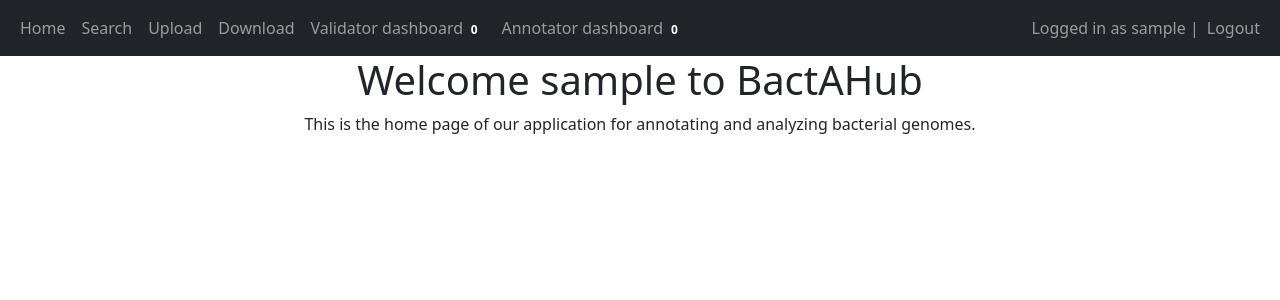
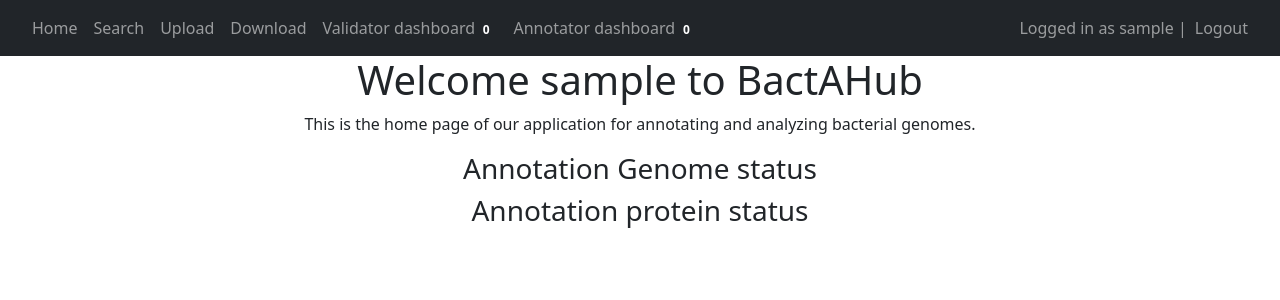
Before and after one commit to LE0NARD096/web_genomic_service, a Django app: page / in a window 1280 px wide. Shown: the top 300 px of the page. Run offline with Django 5.2, Linux system fonts and the light colour scheme; the visitor is signed in with stand-in values (Sample User, id 1); data comes from the database, SQL or seed files in the repository; data that the repository does not hold is empty.

Commit message:
Added sequence status and validation

```diff
--- a/website/templates/home.html
+++ b/website/templates/home.html
@@ -1,16 +1,92 @@
 {% extends "base.html" %}
 {% block title %}Home page{% endblock %}
 {% block content %}
+{% load custom_filters %}
+<link href="https://cdn.jsdelivr.net/npm/bootstrap@5.0.2/dist/css/bootstrap.min.css" rel="stylesheet"/>
   <style>
     .centered {
       text-align: center;
     }
+
+    /* Custom styles for side-by-side display */
+      .status-container {
+          display: flex;
+          justify-content: space-between;
+      }
+
+      .status-column {
+          width: 30%; /* Adjust the width as needed */
+      }
+
+
   </style>
+
 
   {% if request.user.is_authenticated %}
     <h1 class="centered">Welcome {{ request.user.username }} to BactAHub</h1>
+    <p class="centered">This is the home page of our application for annotating and analyzing bacterial genomes.</p>
+
+    <div class="container">
+      <h3 style="text-align: center;">Annotation Genome status</h3>
+      <div class="row">
+          {% for i in status_genome %}
+              <div class="col-md-3 mb-1">
+                  <div class="d-flex justify-content-between align-items-center border p-1 rounded">
+                      <div>{{ i.genome.chromosome }}</div>
+                      <div>
+                          {% if i.is_annotated == False %}
+                              {% if i.annotator|can_edit_annotation:request.user %}
+                                <a href="{% url 'annotation' 'genome' i.id %}" class="badge bg-danger">Annotate</a>
+                              {% else %}
+                                <span class="badge bg-danger">Pending annotation</span>
+                              {% endif %}
+                          {% elif i.genome.is_validated == False %}
+                              {% if request.user.role == "validator" or request.user.is_superuser %}
+                                <a href="{% url 'validation' 'genome' i.id %}" class="badge bg-warning">Validate</a>
+                              {% else %}
+                                <span class="badge bg-warning">Pending validation</span>
+                              {% endif %}
+                          {% else %}
+                              <span class="badge bg-success">In database</span>
+                          {% endif %}
+                      </div>
+                  </div>
+              </div>
+          {% endfor %}
+      </div>
+      <h3 style="text-align: center;">Annotation protein status</h3>
+      <div class="row">
+          {% for i in status_protein %}
+              <div class="col-md-3 mb-1">
+                  <div class="d-flex justify-content-between align-items-center border p-1 rounded">
+                      <div>{{ i.gene }}</div>
+                      <div>
+                        {% if i.is_annotated == False %}
+                            {% if i.annotator|can_edit_annotation:request.user %}
+                              <a href="{% url 'annotation' i.geneprotein.type i.id %}" class="badge bg-danger">Annotate</a>
+                            {% else %}
+                              <span class="badge bg-danger">Pending annotation</span>
+                            {% endif %}
+                        {% elif i.geneprotein.is_validated == False %}
+                            {% if request.user.role == "validator" or request.user.is_superuser %}
+                              <a href="{% url 'validation' i.geneprotein.type i.id %}" class="badge bg-warning">Validate</a>
+                            {% else %}
+                              <span class="badge bg-warning">Pending validation</span>
+                            {% endif %}
+                        {% else %}
+                            <span class="badge bg-success">In database</span>
+                        {% endif %}
+                    </div>
+                  </div>
+              </div>
+          {% endfor %}
+      </div>
+  </div>
+
+
   {% else %}
     <h1 class="centered">Welcome to BactAHub</h1>
+    <p class="centered">This is the home page of our application for annotating and analyzing bacterial genomes.</p>
   {% endif %}
-  <p class="centered">This is the home page of our application for annotating and analyzing bacterial genomes.</p>
+
 {% endblock %}
--- a/website/urls.py
+++ b/website/urls.py
@@ -13,6 +13,8 @@ urlpatterns = [
     path('validator_view/', views.validator_view,name='validator_view'),
     path('validate_annotators/',views.assigned_annotators,name='validate_annotators'),
     path('annotator_dashboard/', views.annotator_view, name='annotator_dashboard'),
-    path('annotation_<str:type_of_sequence>/<int:id>/', views.annotator_modify, name='annotation'),
-    path('annotated/',views.save_annotation,name='annotated')
+    path('annotation_<str:type_of_sequence>/<int:id>/', views.sequence_view, name='annotation'),
+    path('validation_<str:type_of_sequence>/<int:id>/', views.sequence_view, name='validation'),
+    path('annotated/',views.save_annotation,name='annotated'),
+    path('validated/',views.validate_include_database,name='validated')
 ]
--- a/website/views.py
+++ b/website/views.py
@@ -21,8 +21,12 @@ import re
 import plotly.graph_objects as go
 
 def home(request):
-    return render(request, 'home.html')
 
+    status_genome = AnnotationGenome.objects.select_related("genome").filter(genome__sequence__isnull=False).order_by("annotation_time")[:10]
+    status_proteins = AnnotationProtein.objects.select_related("geneprotein").order_by("annotation_time")[:64]
+
+    print(status_genome)
+    return render(request, 'home.html',{'status_genome':status_genome,'status_protein':status_proteins})
 
 def register_view(request):
     if request.method == 'POST':
@@ -323,6 +327,36 @@ def validator_view(request):
     return render(request, 'Validator/validator_view.html', context)
 
 @login_required(login_url="/login")
+def validate_include_database(request):
+    id_sequence = request.session.get('id_sequence')
+    type_sequence = request.session.get('type')
+
+    if request.method == 'POST':
+        if type_sequence == "genome":
+            form_annotate = GenomeAnnotate(request.POST)
+            form_sequence = SequenceGenome(request.POST)
+        else:
+            form_annotate = ProteinAnnotate(request.POST)
+            form_sequence = SequenceProtein(request.POST)
+
+        if form_annotate.is_valid() and form_sequence.is_valid():
+                if type_sequence == "genome":
+                    validate_sequence = Genome.objects.get(pk=id_sequence)
+                else:
+                    validate_sequence = GeneProtein.objects.get(pk=id_sequence)
+
+                validate_sequence.is_validated = True
+                validate_sequence.save()
+
+                return render(request, 'status_sequence_modified.html')
+
+        else:
+                return render(request,'Validator/validate_sequences.html',{'form': form_annotate , 'form2': form_sequence})
+
+    return render(request,'Validator/validate_sequences.html',{'form': form_annotate , 'form2': form_sequence})
+
+
+@login_required(login_url="/login")
 def assigned_annotators(request):
     if request.method == 'POST':
 
@@ -368,9 +402,10 @@ def annotator_view(request):
     return render(request, 'Annotator/Annotator_dashboard.html', context)
 
 @login_required(login_url="/login")
-def annotator_modify(request,type_of_sequence,id):
+def sequence_view(request,type_of_sequence,id):
     request.session['type'] = type_of_sequence
     if type_of_sequence == "genome":
+        print(id)
         genome_annotate_instance = AnnotationGenome.objects.get(pk=id)
         sequence_genome_instance = Genome.objects.get(pk=genome_annotate_instance.genome.id)
 
@@ -390,8 +425,11 @@ def annotator_modify(request,type_of_sequence,id):
         annotate_form  = ProteinAnnotate(instance=protein_annotate_instance)
         sequence_form = SequenceProtein(instance=sequence_protein_instance)
 
-    return render(request,'Annotator/Annotate_sequences.html',{'form': annotate_form , 'form2': sequence_form})
-
+    if "annotation" in request.path:
+        return render(request,'Annotator/Annotate_sequences.html',{'form': annotate_form , 'form2': sequence_form})
+    else:
+        print('hey')
+        return render(request,'Validator/validate_sequences.html',{'form': annotate_form , 'form2': sequence_form})
 
 def save_annotation(request):
     id_annotate = request.session.get('id_annotate')
@@ -432,7 +470,7 @@ def save_annotation(request):
 
                 update_sequence.save()
 
-                return render(request, 'Annotator/Annotation_validation.html')
+                return render(request, 'status_sequence_modified.html')
 
         else:
                 return render(request,'Annotator/Annotate_sequences.html',{'form': form_annotate , 'form2': form_sequence})
```
Also changed, not shown: website/templates/Validator/validate_sequences.html (added, +27 -0 lines), website/templatetags/custom_filters.py (added, +7 -0 lines), website/templates/status_sequence_modified.html (renamed from website/templates/Annotator/Annotation_validation.html), website/templatetags/__init__.py (added).
